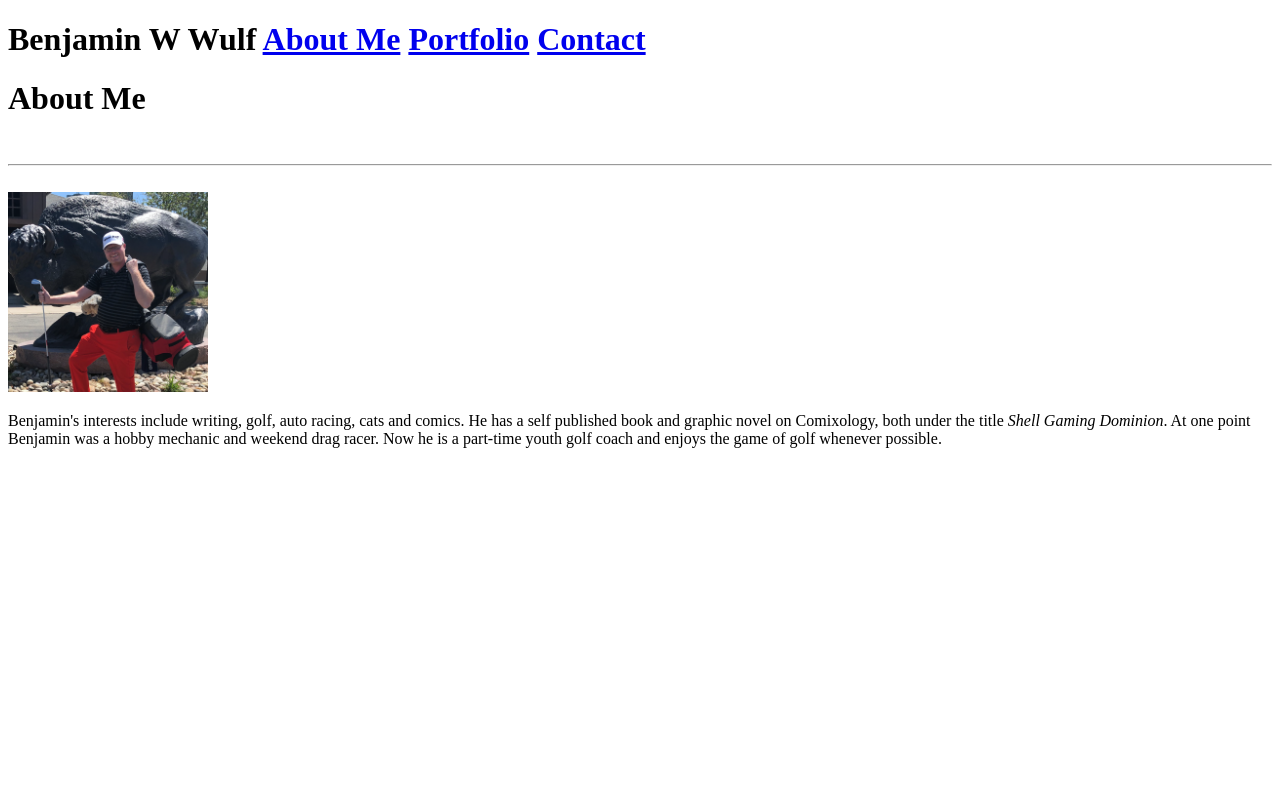
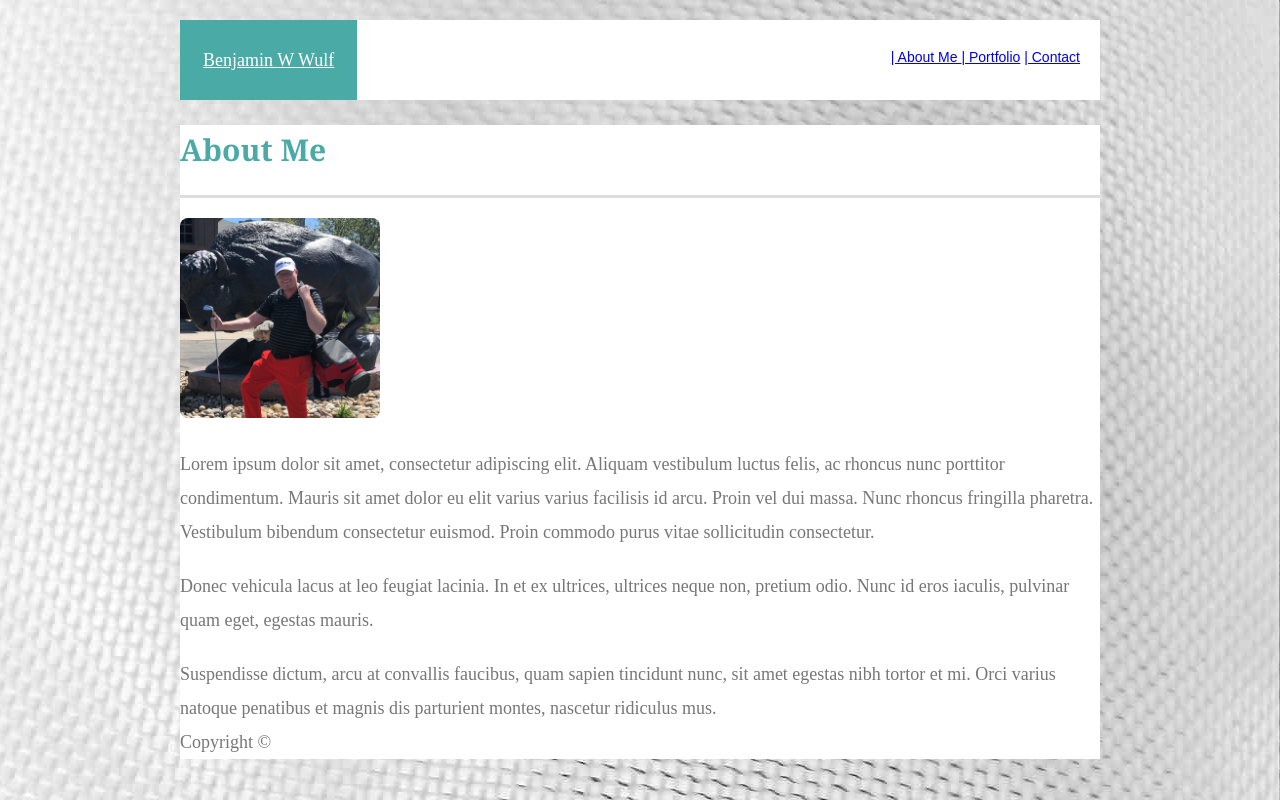
Before and after one commit to benjaminwulf/Basic-Portfolio, a plain HTML site: page index.html in a window 1280 px wide. Drawn offline with Linux system fonts and the light colour scheme; files whose address does not match are found by name.

Commit message:
about me almost done. still needs text formatted.

```diff
--- a/assets/css/style.css
+++ b/assets/css/style.css
@@ -1,9 +1,99 @@
-hr {
-    display: block;
-    margin-top: 0.5em;
-    margin-bottom: 0.5em;
-    margin-left: auto;
-    margin-right: auto;
-    border-style: inset;
-    border-width: 1px;
+body {
+    position:relative;
+    margin:0 auto;
+    width:960px;
+    background-image: url("../images/bg_gray.jpg");
+    background-repeat: no-repeat;
+    background-position: right top;
+    background-attachment: fixed;
+    height: 750px;
+    min-height: 750px;
+    font-family: 'Times New Roman', Times, serif;
+    font-size: 18px;
+    line-height: 34px;
+    color: #777;
+    padding: 20px;
 }
+
+* {
+    box-sizing: border-box;
+    /* margin:0; */
+    /* padding:0; */
+}
+
+/* General */
+.container {
+    width: 100%;
+    max-width: 960;
+    margin: 0 auto;
+    clear: both;
+    background-color: #fff;
+}
+
+h1,
+h2,
+h3,
+p
+  {
+    margin-bottom: 20px;
+}
+
+p:last-child {
+    margin-bottom: 0px;
+}
+
+h1,
+h2,
+h3
+  {
+    font-family: Georgia, 'Times New Roman', Times, serif;
+    font-weight: 700;
+    color: #4aaaa5;
+}
+
+h1 {
+    padding-bottom: 20px;
+    font-size: 30px;
+    line-height: 50px;
+    border-bottom: 3px solid #ddd;
+}
+
+#master {
+    width: 100%;
+    max-width: 960px;
+    height: 80px;
+    background-color: #fff;
+}
+
+#about-me {
+    float: left;
+    border: 3px solid #4aaaa5;
+    width: auto;
+    height: 80px;
+    margin: 0 auto;
+    padding: 20px;
+    font-family: 'Times New Roman', Times, serif;
+    font-size: 18px;
+    line-height: 34px;
+    color: #fff;
+    background-color: #4aaaa5;
+}
+
+nav {
+    float: right;
+    font-family: Arial;
+    overflow: hidden;
+    margin: 0 auto;
+    padding: 20px;
+    font-family: Arial, Helvetica, sans-serif;
+    font-size: 14px;
+    font-weight: 400;
+    line-height: 34px;
+    color: #555;
+}
+
+img.image {
+    border-radius: 8px;
+    width: 200px;
+    height: 200px;
+}
--- a/index.html
+++ b/index.html
@@ -1,32 +1,39 @@
 <!DOCTYPE html>
 <html lang="en-us">
-
     <head>
         <meta charset="UTF-8">
-    <title>Benjamin W Wulf</title>
+        <title>Portfolio</title>
+        <link rel="stylesheet" type="text/css" href="assets/css/style.css">
     </head>
 
     <body>
-    <div>
-        <header>
-            <h1 id="myHeader">Benjamin W Wulf
-                <a href="index.html">About Me</a>
-                <a href="portfolio.html">Portfolio</a>
-                <a href="contact.html">Contact</a>
-            </h1>
+        <header id="master">
+            <div class="container">
+                <a id="about-me" href="index.html">Benjamin W Wulf</a>
+                <nav>
+                        <a href="index.html">| About Me </a>
+                        <a href="portfolio.html">| Portfolio</a>
+                        <a href="contact.html">| Contact</a>
+                </nav>
+            </div>
         </header>
+
+        <div id="main-container" class="container">
+            <section class="main-section">
+                <h1>About Me</h1>
+                <img src="assets/images/bio_picture.png" class="image" alt="Benji's Bio Picture">
+
+                <p>Lorem ipsum dolor sit amet, consectetur adipiscing elit. Aliquam vestibulum luctus felis, ac rhoncus nunc porttitor condimentum. Mauris sit amet dolor eu elit varius varius facilisis id arcu. Proin vel dui massa. Nunc rhoncus fringilla pharetra. Vestibulum bibendum consectetur euismod. Proin commodo purus vitae sollicitudin consectetur.</p>
+
+                <p>Donec vehicula lacus at leo feugiat lacinia. In et ex ultrices, ultrices neque non, pretium odio. Nunc id eros iaculis, pulvinar quam eget, egestas mauris.</p>
+
+                <p>Suspendisse dictum, arcu at convallis faucibus, quam sapien tincidunt nunc, sit amet egestas nibh tortor et mi. Orci varius natoque penatibus et magnis dis parturient montes, nascetur ridiculus mus.</p>
+            </section>
+            <footer>
+                <div class="container">
+                    Copyright &copy;
                 </div>
-    <div>
-        <h1 id="main-bio">About Me</h1>
-        <br>
-        <hr>
-        <br>
-        <img width="200" height="200" src="/Users/benjito/code/Basic-Portfolio/assets/images/bio_picture.png" alt="Benajamin's bio picture">
-        <p>
-            Benjamin's interests include writing, golf, auto racing, cats and comics. He has a self published book and graphic novel
-            on Comixology, both under the title
-            <em>Shell Gaming Dominion</em>. At one point Benjamin was a hobby mechanic and weekend drag racer. Now he is a part-time
-            youth golf coach and enjoys the game of golf whenever possible.
-        </p>
+            </footer>
         </div>
+    </body>
 </html>
```
Also changed, not shown: assets/css/old_style.css (added, +57 -0 lines), old_index.html (added, +36 -0 lines), assets/images/bg_golfhole.jpg (added), assets/images/bg_gray.jpg (added). Lines whose indentation alone changed are shown as unchanged.
